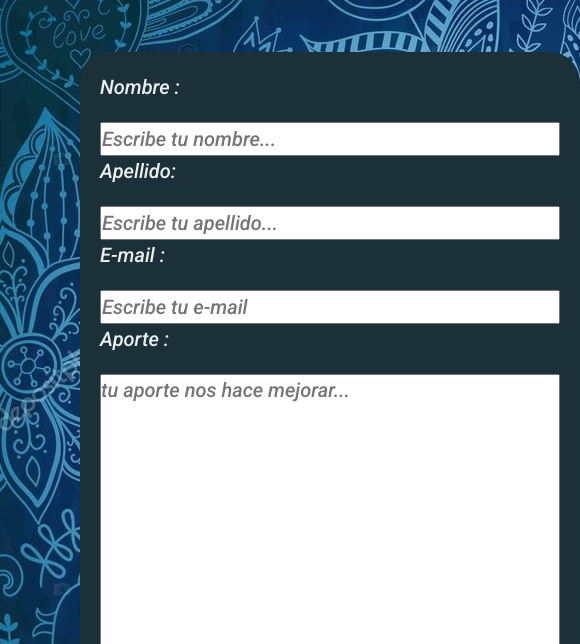
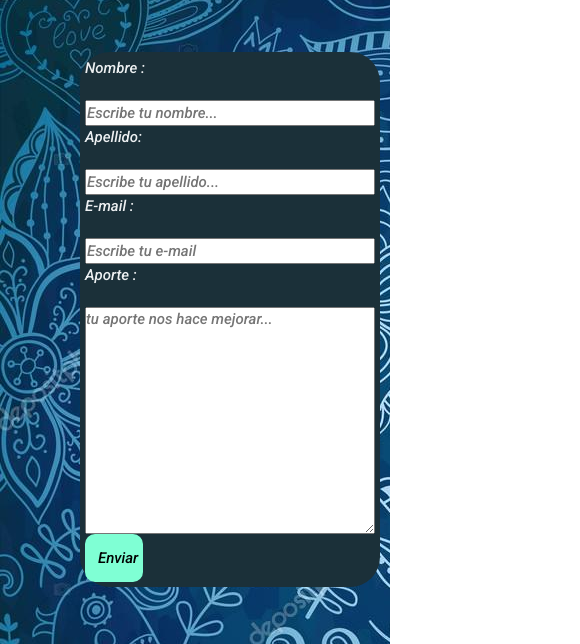
Before and after one commit to josemasa/tp1-fs, a plain HTML site: page contacto.html in a window 390 px wide. Shown: the part 83-727 px from the top of the page, 580 px wide, since content can reach past the window. Drawn offline with nearby package versions, Linux system fonts and the light colour scheme.

Commit message:
mejorando ultimo

```diff
--- a/contacto.html
+++ b/contacto.html
@@ -44,16 +44,16 @@
         <div class="contenedor-formulario">
             <form action="enviar-respuesta" class="formularios">
 
-                <p>Nombre : </p>
+                <p class="t4">Nombre : </p>
                 <input class="input" type="text" name="nombre" id="nombre" required placeholder="Escribe tu nombre...">
 
-                <p>Apellido: </p>
+                <p class="t4">Apellido: </p>
                 <input class="input" type="text" name="apellido" id="apellido" required placeholder="Escribe tu apellido...">
 
-                <p>E-mail :</p>
+                <p class="t4">E-mail :</p>
                 <input class="input" type="email" name="email" id="email" required placeholder="Escribe tu e-mail">
 
-                <p>Aporte :</p>
+                <p class="t4">Aporte :</p>
                 <textarea name="comentario" id="comentario" cols="30" rows="10" placeholder="tu aporte nos hace mejorar..."></textarea>
 
                 <input type="submit" value="Enviar" class="submit">
--- a/css/main.css
+++ b/css/main.css
@@ -132,8 +132,7 @@ z-index: 1;
   display: flex;
   justify-content: center;
   flex-flow: row wrap;
-  /* border: 3px black solid; */
-  /* background-color: rgb(65, 120, 141); */
+
 }
 .cuerpo {
   background: rgb(36, 172, 197 , 0.9);
@@ -143,7 +142,6 @@ z-index: 1;
   margin: 8px;
   border-radius: 15%;
 
-  /* border: 1px black solid; */
   width: 300px;
   padding: 25px;
   text-align: center;
@@ -156,7 +154,7 @@ z-index: 1;
 .img {
   width: 200px;
 
-  /* border: rgb(4, 2, 1) 2px solid; */
+
 }
 
 /* quienes somos  */
@@ -169,15 +167,12 @@ z-index: 1;
   width: 500px;
   background-color: #1b3039
 }
-
 .formularios {
   display: flex;
   flex-direction: column;
 
   padding: 20px;
 }
-
-
 .submit {
 
   width: 30%;
@@ -186,6 +181,38 @@ z-index: 1;
     border: none;
     background-color: aquamarine;
 }
+@media screen and (max-width: 630px){
+  .contenedor-formulario {
+    display: flex;
+    flex-direction: column;
+    justify-content: center;
+    border-radius: 30px;
+    color: #eceff1;
+    width: 300px;
+    background-color: #1b3039
+  }
+  .formularios {
+    display: flex;
+    flex-direction: column;
+    font-size: 15px;
+    padding: 5px;
+  }
+  .t4{
+    font-size: 15px;
+    padding: 0px;
+
+  }
+  .submit {
+
+    width: 20%;
+    padding: 13px 13px ;
+      border-radius: 10px;
+      border: none;
+      background-color: aquamarine;
+}
+}
+
+
 
 
 
```
Also changed, not shown: index.html (+15 -13 lines), qs.html (+8 -8 lines).
